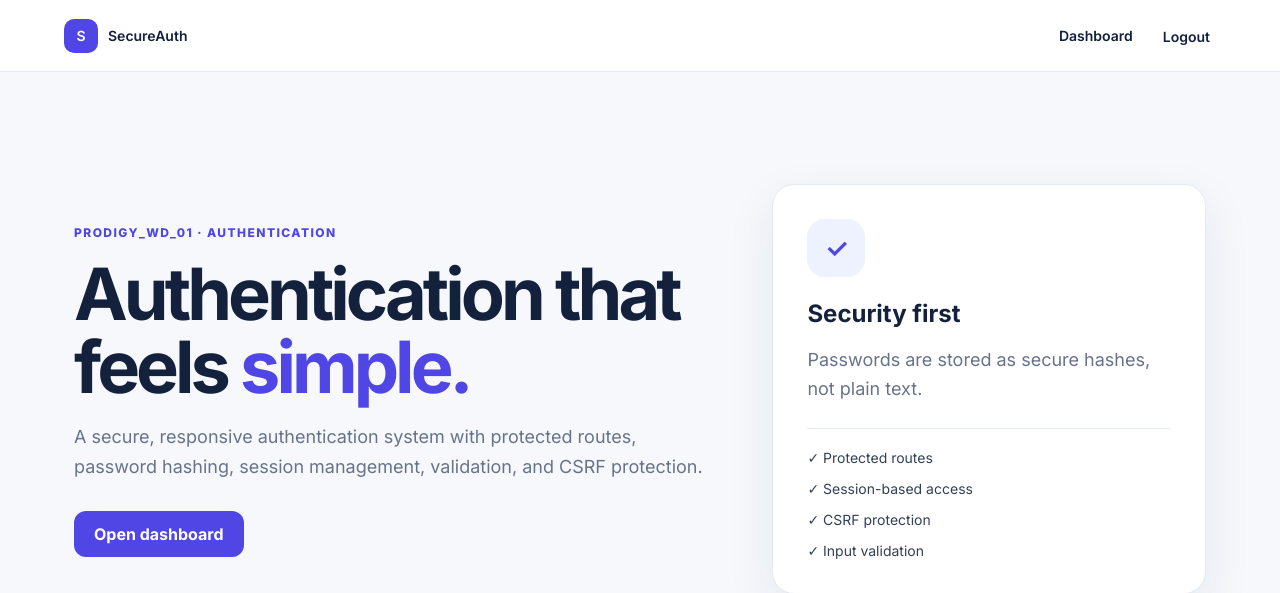
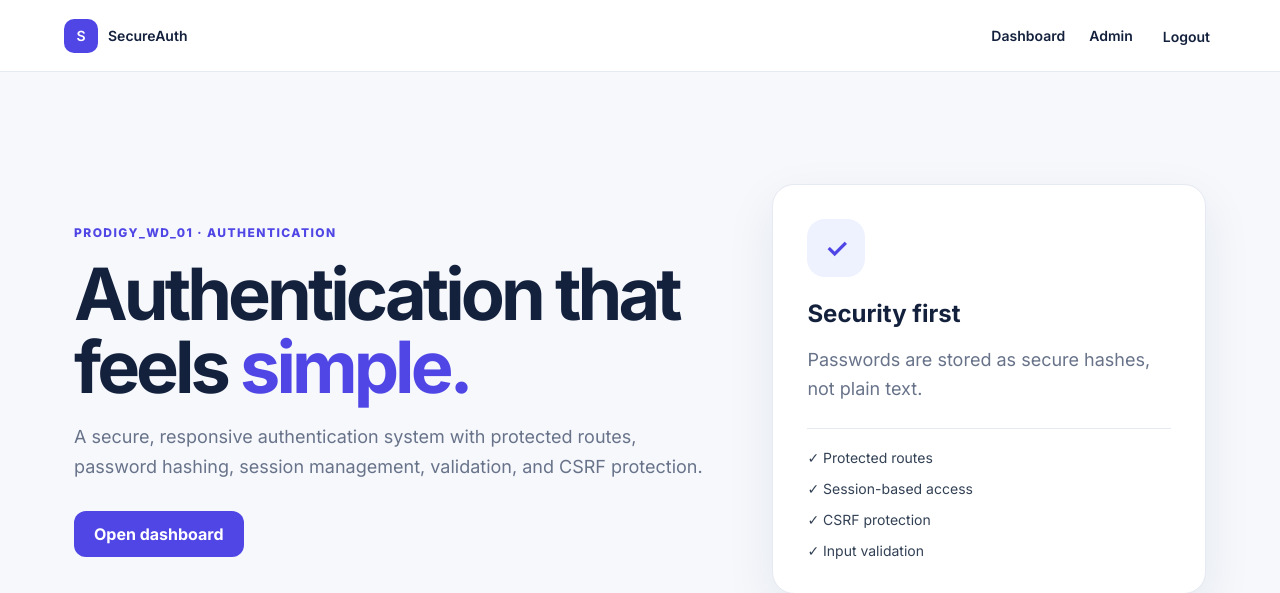
Before and after one commit to codebyrehan/PRODIGY_WD_01, a Flask app: page / in a window 1280 px wide. Shown: the top 593 px of the page. Run offline with Flask 3, Linux system fonts and the light colour scheme; the visitor is signed in with stand-in values (Sample User, id 1).

Commit message:
feat: add role-aware navigation

```diff
--- a/templates/base.html
+++ b/templates/base.html
@@ -4,6 +4,7 @@
   <meta charset="utf-8">
   <meta name="viewport" content="width=device-width, initial-scale=1">
   <meta name="description" content="Secure User Authentication System — Prodigy InfoTech Task 01">
+  <meta name="theme-color" content="#0b1020">
   <title>{% block title %}SecureAuth{% endblock %}</title>
   <link rel="preconnect" href="https://fonts.googleapis.com">
   <link rel="preconnect" href="https://fonts.gstatic.com" crossorigin>
@@ -16,6 +17,7 @@
   <nav>
     {% if session.get('user_id') %}
       <a href="{{ url_for('dashboard') }}">Dashboard</a>
+      {% if session.get('user_role') == 'admin' %}<a href="{{ url_for('admin_dashboard') }}">Admin</a>{% endif %}
       <form action="{{ url_for('logout') }}" method="post" class="inline-form">
         <input type="hidden" name="csrf_token" value="{{ csrf_token() }}">
         <button class="nav-button" type="submit">Logout</button>
```
